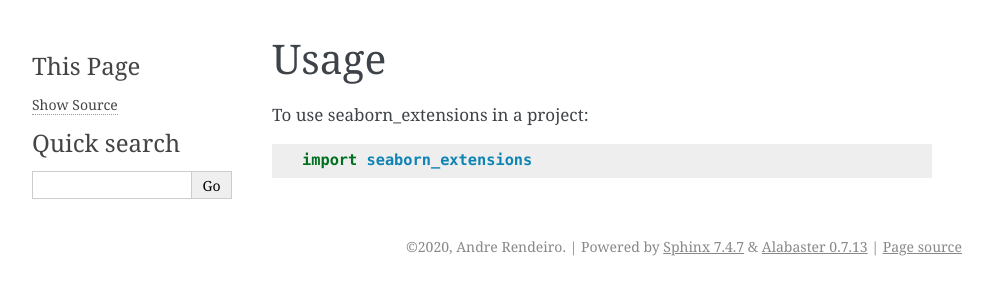
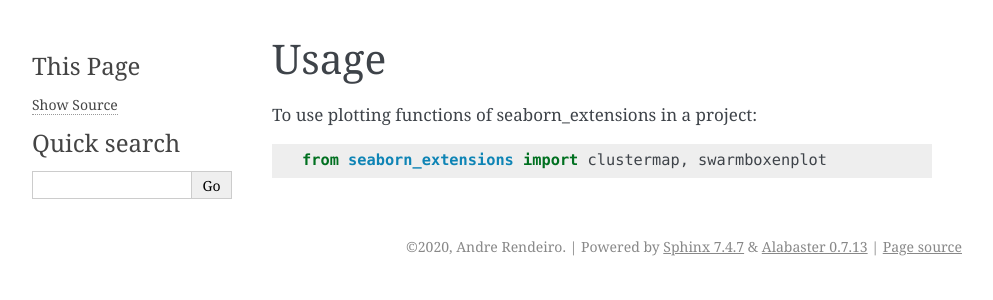
Before and after one commit to afrendeiro/seaborn_extensions, a Sphinx documentation site: the page built from docs/usage.rst, in a window 1280 px wide. Shown: the top 300 px of the page, without its empty margins (148-1141 px from the left). Built offline with Sphinx 7.4.7, drawn with Linux system fonts in a browser that asks for light colours; pages that are not in the unit, such as notebooks, are missing from menus; the version number could not be read and is left out.

Commit message:
bump version; PyPI release

```diff
--- a/README.rst
+++ b/README.rst
@@ -13,8 +13,6 @@
         :alt: Documentation Status
 
 
-
-
 My collection of general ploting functions that I build on top of seaborn.
 
 
--- a/docs/usage.rst
+++ b/docs/usage.rst
@@ -2,6 +2,6 @@
 Usage
 =====
 
-To use seaborn_extensions in a project::
+To use plotting functions of seaborn_extensions in a project::
 
-    import seaborn_extensions
+    from seaborn_extensions import clustermap, swarmboxenplot
--- a/setup.py
+++ b/setup.py
@@ -49,7 +49,8 @@
     ],
     description="Extensions of seaborn plots for biology",
     license="GNU General Public License v3",
-    long_description=readme + "\n\n" + changelog,
+    long_description=readme,
+    # long_description_content_type
     include_package_data=True,
     keywords="seaborn_extensions",
     setup_requires=["setuptools_scm"],
```
Also changed, not shown: other parts of README.rst (+2 -2 lines).
